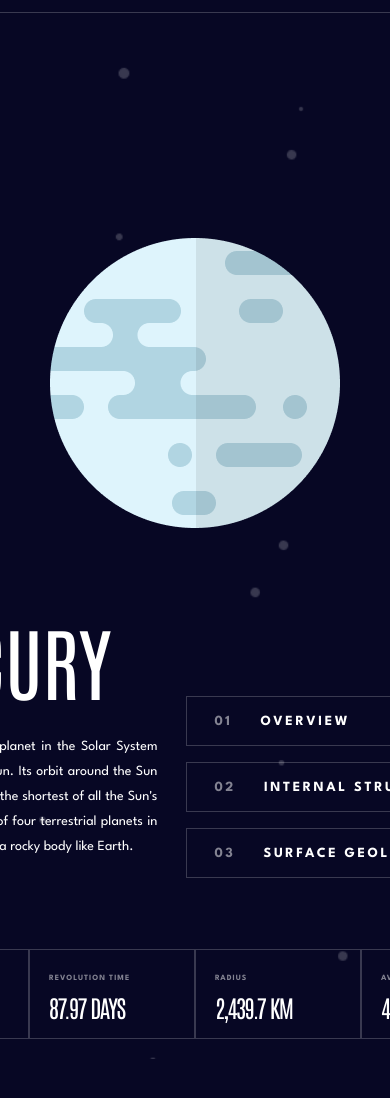
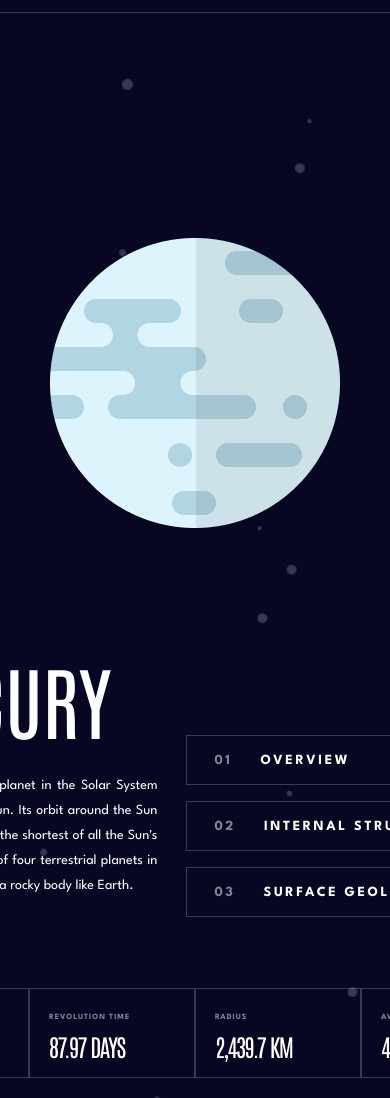
Before and after one commit to Gulverda/The-Planets, a React (Create React App) app: page / in a window 390 px wide. Shown: the part 320-1418 px from the top of the page. Before the commit the page ends 1379 px from the top, so only its background shows below. Built offline with nearby package versions, Linux system fonts and the light colour scheme.

Commit message:
Update Content.css

```diff
--- a/src/components/Content.css
+++ b/src/components/Content.css
@@ -145,8 +145,9 @@
 }
 
 .over-and-surface{
+    justify-content: center;
     position: absolute;
-    display: grid;
+    display: flex;
     gap: 30px;
 }
 
@@ -171,9 +172,10 @@
         width: 750px;
     }
 
-    .content-img{
-        width: 00px;
-    }
+
+    /* .geology-img img{
+        max-width: 100%;
+    } */
 
     #info{
         width: 164px;
@@ -196,6 +198,7 @@
         justify-content: space-between;
         margin: 0;
         padding: 0;
+        margin-top: 39px;
     }
 
     .title-and-description{
```
